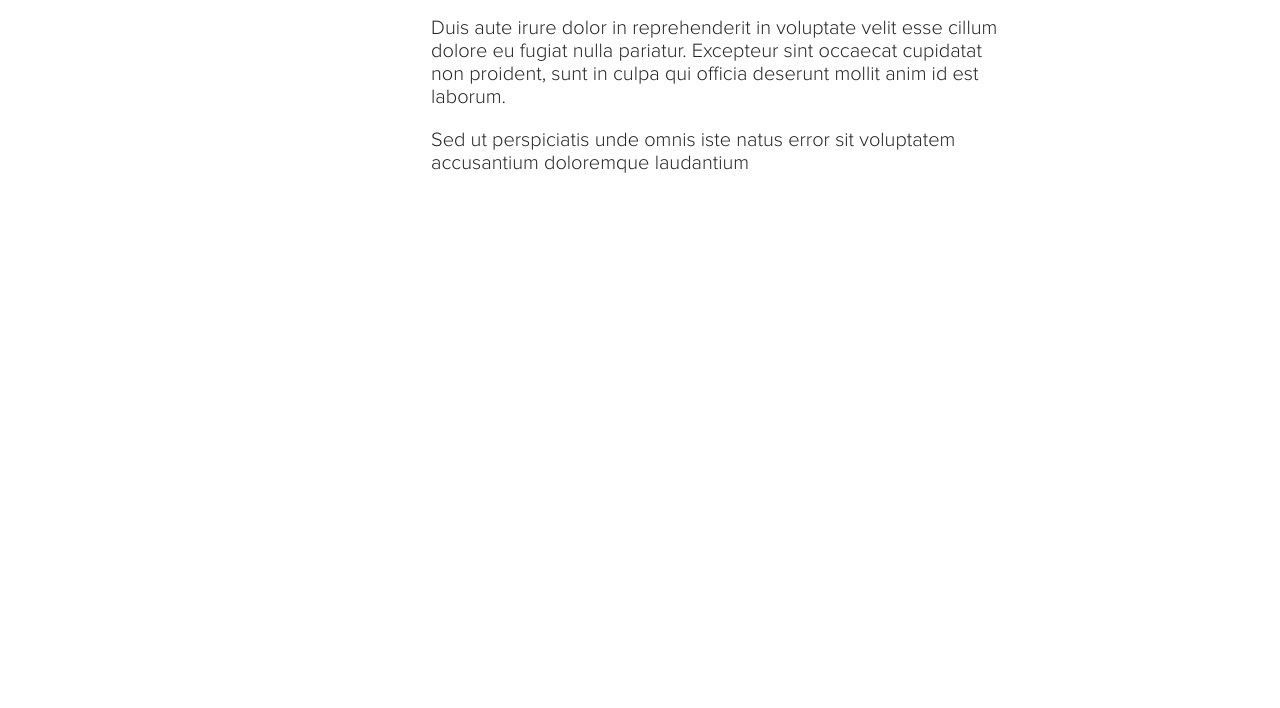
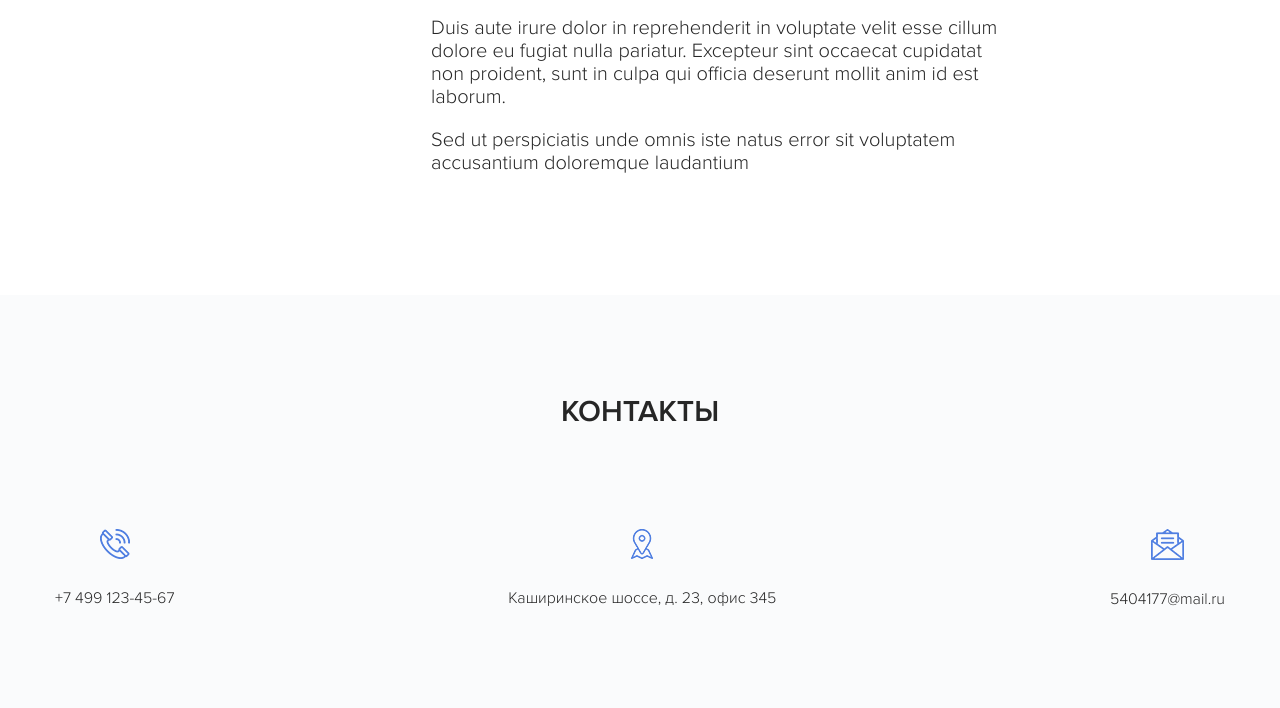
Before and after one commit to Mi-Studio/skinali, a plain HTML site: page index.html in a window 1280 px wide. Shown: the part 6276-6984 px from the top of the page. Before the commit the page ends 6571 px from the top, so only its background shows below. Drawn offline with Linux system fonts and the light colour scheme; a script that the page names is missing.

Commit message:
Сверстан блок с контактами

```diff
--- a/index.html
+++ b/index.html
@@ -615,6 +615,41 @@
       <!-- /.container -->
     </section>
     <!-- /.section factory -->
+    <section class="section contacts">
+      <div class="container">
+        <div class="h2 section-title section__title">Контакты</div>
+        <!-- /.h2 section-title section__title -->
+        <div class="contacts-block">
+          <div class="contacts-block__item">
+            <img src="img/contacts/phone.png" alt="" class="contacts__image">
+            <div class="contacts__text"><a href="#" class="contacts__link">+7 499 123-45-67</a></div>
+            <!-- /.contacts__text -->
+          </div>
+          <!-- /.contacts-block__item -->
+          <div class="contacts-block__item">
+            <img src="img/contacts/map.png" alt="" class="contacts__image">
+            <div class="contacts__text">
+
+                <address class="contacts__address"> Каширинское шоссе, д. 23, офис 345</address>
+
+            </div>
+            <!-- /.contacts__text -->
+          </div>
+          <!-- /.contacts-block__item -->
+          <div class="contacts-block__item">
+            <img src="img/contacts/message.png" alt="" class="contacts__image">
+            <div class="contacts__text">
+              <a href="#" class="contacts__link"> 5404177@mail.ru</a>
+            </div>
+            <!-- /.contacts__text -->
+          </div>
+          <!-- /.contacts-block__item -->
+        </div>
+        <!-- /.contacts-block -->
+      </div>
+      <!-- /.container -->
+    </section>
+    <!-- /.section contacts -->
   </main>
 
   <!-- Подключение виджета обратной связи через соцсети -->
--- /dev/null
+++ b/sass/blocks/_contacts.sass
@@ -0,0 +1,26 @@
+.contacts
+  background-color: rgba(#f6f7f9, 0.5)
+  &-block
+    display: flex
+    justify-content: space-between
+    flex-wrap: wrap
+    &__item
+      text-align: center
+  &__image
+    margin-bottom: 25px
+  &__text
+    font-size: 16px
+  &__link
+    text-decoration: none
+    color: $text-color
+  &__address
+    font-style: normal
+@media (max-width: 768px)
+  .contacts
+    &-block
+      &__item
+        width: 100%
+        margin-bottom: 30px
+    &__address
+      max-width: 200px
+      margin: auto
--- a/sass/style.sass
+++ b/sass/style.sass
@@ -4,25 +4,15 @@
 @import 'fonts'
 // Настройки шрифтов
 @import 'colors'
-// Настройки интерфейса
 @import 'interface'
-// Шапка сайта
 @import 'blocks/navbar'
-// Блок Hero
 @import 'blocks/hero'
-// Блок Offer
 @import 'blocks/offer'
-// Блок Features
 @import 'blocks/features'
-// Блок Каталог
 @import 'blocks/catalog'
-// Блок Блог
 @import 'blocks/blog-list'
-// Блок Price
 @import 'blocks/price'
-// Блок Steps
 @import 'blocks/steps'
-// Блок Reviews
 @import 'blocks/reviews'
-// Блок Reviews
 @import 'blocks/factory'
+@import 'blocks/contacts'
```
Also changed, not shown: css/style.css, img/contacts/map.png (added), img/contacts/message.png (added), img/contacts/phone.png (added), 1 other file.
